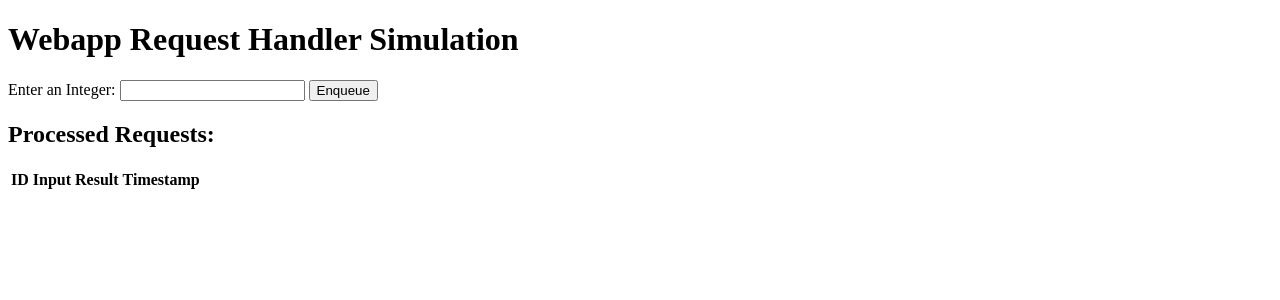
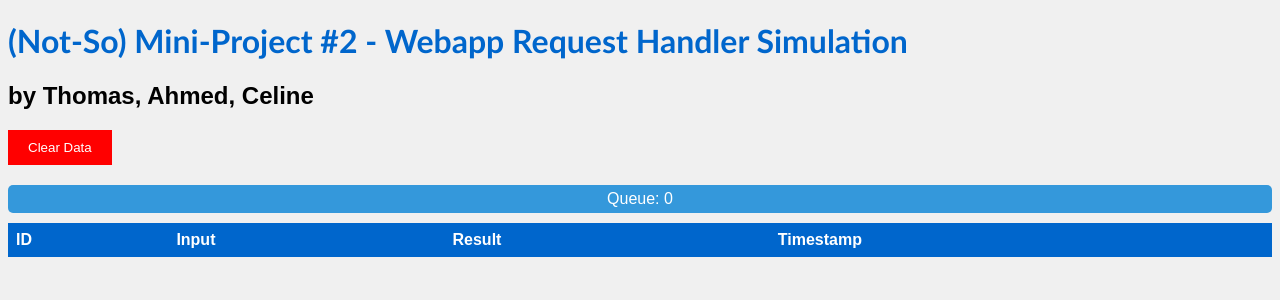
Before and after one commit to MedBoomin/Mini-Project-CS-130, a Flask app: page / in a window 1280 px wide. Shown: the top 300 px of the page. Run offline with Flask 3, Linux system fonts and the light colour scheme; data that the repository does not hold is empty.

Commit message:
Add files via upload

```diff
--- a/CS130/app.py
+++ b/CS130/app.py
@@ -1,4 +1,5 @@
-from flask import Flask, request, render_template, jsonify
+from flask import Flask, request, render_template, jsonify, Response
+from flask_sse import sse
 import threading
 import queue
 import sqlite3
@@ -8,7 +9,8 @@ import json
 import logging
 from threading import Thread
 
-app = Flask(__name__)
+app = Flask(__name__, static_url_path='/static')
+enqueue_count = 0
 new_data = []
 
 # Configure logging
@@ -26,8 +28,8 @@ cursor = conn.cursor()
 cursor.execute('''
     CREATE TABLE IF NOT EXISTS request_log (
         id INTEGER PRIMARY KEY AUTOINCREMENT,
-        input INTEGER,
-        result INTEGER,
+        input TEXT,  -- Change data type to TEXT
+        result TEXT,
         timestamp TIMESTAMP DEFAULT CURRENT_TIMESTAMP
     )
 ''')
@@ -35,6 +37,12 @@ cursor.execute('''
 # Commit and close the database connection
 conn.commit()
 conn.close()
+
+def factorial(n):
+    if n == 0:
+        return 1
+    else:
+        return n * factorial(n - 1)
 
 def process_queue():
     while True:
@@ -44,11 +52,11 @@ def process_queue():
             timestamp = time.strftime('%Y-%m-%d %H:%M:%S')
 
             try:
-                # Log the processed request to the SQLite database as text
-                db_connection = sqlite3.connect('database.db')
+                # Log the processed request to the SQLite database
+                db_connection = sqlite3.connect('request_log.db')
                 db_cursor = db_connection.cursor()
-                db_cursor.execute("INSERT INTO requests (input, result, timestamp) VALUES (?, ?, ?)",
-                                  (str(data), str(result), timestamp))
+                db_cursor.execute("INSERT INTO request_log (input, result, timestamp) VALUES (?, ?, ?)",
+                                  (str(data), result, timestamp))
                 db_connection.commit()
                 db_cursor.close()
                 db_connection.close()
@@ -62,86 +70,142 @@ def generate_updates():
         else:
             time.sleep(1)  # Introduce a delay before checking again
 
-@app.route('/updates')
-def generate_updates():
-    def event_stream():
-        last_id = 0
-        while True:
-            conn = sqlite3.connect('request_log.db')
-            cursor = conn.cursor()
-            cursor.execute('SELECT id, input, result, timestamp FROM request_log WHERE id > ?', (last_id,))
-            data = cursor.fetchall()
-            conn.close()
+# Clear the database upon app startup
+def clear_database():
+    print("Clearing database")  # Add this line for debugging
+    conn = sqlite3.connect('request_log.db')
+    cursor = conn.cursor()
+    cursor.execute('DELETE FROM request_log')
+    conn.commit()
+    conn.close()
 
-            for row in data:
-                yield f"data: {json.dumps({'id': row[0], 'input': row[1], 'result': row[2], 'timestamp': row[3]})}\n\n"
-                last_id = row[0]
+def create_table():
+    conn = sqlite3.connect('request_log.db')
+    cursor = conn.cursor()
+    cursor.execute('''CREATE TABLE IF NOT EXISTS request_log (
+        id TEXT PRIMARY KEY,
+        input TEXT,
+        result TEXT,
+        timestamp DATETIME DEFAULT CURRENT_TIMESTAMP
+    )''')
+    conn.commit()
+    conn.close()
 
-            time.sleep(1)  # Sleep for 1 second before checking for updates again
-
-    return Response(event_stream(), content_type='text/event-stream')
+# Clear the request log
+@app.route('/clear-log', methods=['POST'])
+def clear_log():
+    conn = sqlite3.connect('request_log.db')
+    cursor = conn.cursor()
+    cursor.execute('DELETE FROM request_log')
+    conn.commit()
+    conn.close()
+    return 'Request log cleared', 200
 
 @app.route('/')
 def index():
     return render_template('index.html')
 
-@app.route('/log')
-def log():
-    conn = sqlite3.connect('request_log.db')
-    cursor = conn.cursor()
-
-    # Retrieve all processed requests from the table
-    cursor.execute('SELECT input, result, timestamp FROM request_log ORDER BY timestamp DESC')
-    data = cursor.fetchall()
-
-    conn.close()
-
-    # Format the data as a list of dictionaries
-    processed_requests = [{'input': row[0], 'result': row[1], 'timestamp': row[2]} for row in data]
-
-    return jsonify(processed_requests)
+# SQLite database connection pool
+db_connection_pool = sqlite3.connect('request_log.db', check_same_thread=False)
 
 @app.route('/hook', methods=['POST'])
 def hook():
     try:
-        data = int(request.json['integer'])
-        request_queue.put(data)
+        data = request.get_json()
 
-        # Calculate the factorial
-        result = factorial(data)
+        if data is None:
+            return 'Invalid JSON data', 400
 
-        # Insert data into the SQLite table
+        if 'integer' in data:
+            integer = data['integer']
+
+            # Decide whether to store as INTEGER or TEXT based on a threshold
+            if integer <= 2147483647:  # SQLite maximum INTEGER value
+                result = integer
+            else:
+                result = str(integer)
+
+            # Insert data into the SQLite database
+            with db_connection_pool:
+                cursor = db_connection_pool.cursor()
+                cursor.execute("INSERT INTO request_log (input, result, timestamp) VALUES (?, ?, CURRENT_TIMESTAMP)", (integer, result))
+
+            return 'Enqueued', 200
+        else:
+            return 'Missing integer field', 400
+    except Exception as e:
+        app.logger.error(f"Error in /hook: {str(e)}")
+        return 'Internal Server Error', 500
+
+@app.route('/log')
+def log():
+    # Retrieve data from the SQLite database
+    with db_connection_pool:
+        cursor = db_connection_pool.cursor()
+        cursor.execute("SELECT input, timestamp FROM request_log ORDER BY timestamp DESC LIMIT 100")
+        data = cursor.fetchall()
+
+    return render_template('index.html', data=data)
+
+@app.route('/updates')
+def sse_updates():
+    def event_stream():
         conn = sqlite3.connect('request_log.db')
         cursor = conn.cursor()
-        cursor.execute('INSERT INTO request_log (input, result) VALUES (?, ?)', (data, result))
-        conn.commit()
+        cursor.execute('SELECT id, input, result, timestamp FROM request_log ORDER BY timestamp ASC')
+        data = cursor.fetchall()
         conn.close()
 
-        return 'Enqueued', 200
-    except ValueError:
-        app.logger.error('Invalid input. Please enter a valid integer.')
-        return 'Invalid input. Please enter a valid integer.', 400
-    except Exception as e:
-        app.logger.error(f"Error handling request: {str(e)}")
-        return 'Failed to enqueue', 500
+        for row in data:
+            event = {
+                'id': row[0],
+                'input': row[1],
+                'result': row[2],
+                'timestamp': row[3]
+            }
+            yield 'data: ' + json.dumps(event) + '\n\n'
+
+    return Response(event_stream(), content_type='text/event-stream')
+
+
+@app.route('/clear-data', methods=['POST'])
+def clear_data():
+    conn = sqlite3.connect('request_log.db')
+    cursor = conn.cursor()
+    cursor.execute('DELETE FROM request_log')
+    conn.commit()
+    conn.close()
+    return 'Data cleared', 200
+
+@app.route('/clear-on-refresh', methods=['GET'])
+def clear_on_refresh():
+    # Clear the request log
+    conn = sqlite3.connect('request_log.db')
+    cursor = conn.cursor()
+    cursor.execute('DELETE FROM request_log')
+    conn.commit()
+    conn.close()
+
+    return 'Data cleared on page refresh', 200
+
+@app.after_request
+def add_no_cache_header(response):
+    response.headers['Cache-Control'] = 'no-cache, no-store, must-revalidate'
+    response.headers['Pragma'] = 'no-cache'
+    response.headers['Expires'] = '0'
+    return response
+
+# Implement the factorial function as needed
+def factorial(n):
+    if n == 0:
+        return 1
+    return n * factorial(n - 1)
+
 
 if __name__ == '__main__':
-
     # Create and start a thread for processing the queue
     processing_thread = threading.Thread(target=process_queue)
     processing_thread.start()
 
-    # Initialize the SQLite database table with TEXT data type for input and result
-    db_connection = sqlite3.connect('database.db')
-    db_cursor = db_connection.cursor()
-    db_cursor.execute('''CREATE TABLE IF NOT EXISTS requests
-                        (id INTEGER PRIMARY KEY AUTOINCREMENT,
-                         input TEXT,
-                         result TEXT,
-                         timestamp TEXT)''')
-    db_connection.commit()
-    db_cursor.close()
-    db_connection.close()
-
     # Start the Flask web application
-    app.run(port=5000)
+    app.run(port=5000, threaded=True)
--- /dev/null
+++ b/CS130/static/style.css
@@ -0,0 +1,52 @@
+body {
+    font-family: Arial, sans-serif;
+    background-color: #f0f0f0; /* Background color for the entire page */
+}
+
+h1 {
+    font-family: 'Trebuchet MS', Arial, sans-serif;
+    color: #0066cc; /* Vibrant header color */
+}
+
+table {
+    width: 100%;
+    border-collapse: collapse;
+    background-color: #fff; /* Table background color */
+}
+
+th, td {
+    padding: 8px;
+    text-align: left;
+}
+
+th {
+    background-color: #0066cc; /* Header cell background color */
+    color: #fff; /* Header text color */
+}
+
+tr:nth-child(even) {
+    background-color: #f2f2f2; /* Alternate row background color */
+}
+
+#clear-button {
+    background-color: #ff0000; /* Vibrant clear button color */
+    color: #fff; /* Button text color */
+    padding: 10px 20px;
+    margin-bottom: 10px;
+    border: none;
+    cursor: pointer;
+}
+
+#clear-button:hover {
+    background-color: #ff3333; /* Hover color for the button */
+}
+
+#queue-state {
+    background-color: #3498db;
+    color: #fff;
+    padding: 5px;
+    font-size: 16px;
+    margin: 10px 0;
+    border-radius: 5px;
+    text-align: center;
+}
--- a/CS130/templates/index.html
+++ b/CS130/templates/index.html
@@ -1,20 +1,20 @@
 <!DOCTYPE html>
-<html lang="en">
+<html>
 <head>
-    <meta charset="UTF-8">
-    <meta name="viewport" content="width=device-width, initial-scale=1.0">
-    <title>Webapp Request Handler Simulation</title>
+    <title>SSE Example</title>
+    <link rel="stylesheet" type="text/css" href="{{ url_for('static', filename='style.css') }}">
 </head>
 <body>
-    <h1>Webapp Request Handler Simulation</h1>
-    <form id="enqueue-form">
-        <label for="integer">Enter an Integer:</label>
-        <input type="number" id="integer" name="integer" required>
-        <button type="button" onclick="enqueueData()">Enqueue</button>
-    </form>
+    <div><h1>(Not-So) Mini-Project #2 - Webapp Request Handler Simulation</h1>
+    </div>
+    <div>
+        <h2>by Thomas, Ahmed, Celine</h2>
 
-    <!-- Processed Requests Table -->
-    <h2>Processed Requests:</h2>
+    </div>
+
+    <div>
+        <button id="clear-button">Clear Data</button>
+        <div id="queue-state">Queue: 0</div>
         <table>
             <thead>
                 <tr>
@@ -24,25 +24,54 @@
                     <th>Timestamp</th>
                 </tr>
             </thead>
-        <tbody id="processed-requests">
-            <!-- Data will be added here dynamically by JavaScript -->
+            <tbody id="log-data">
+                <!-- Data will be dynamically added here -->
             </tbody>
-    </table>
+        </table></div>
 
     <script>
-        // Function to update the processed requests table
-        function updateProcessedRequests(data) {
-            const processedRequestsTable = document.getElementById('processed-requests');
-            processedRequestsTable.innerHTML = '';
+        const eventSource = new EventSource('/updates');
+        const logData = document.getElementById('log-data');
+        const clearButton = document.getElementById('clear-button');
+        const queueState = document.getElementById('queue-state');
+        let currentQueue = 0;
 
-            data.forEach(item => {
-                const row = document.createElement('tr');
-                row.innerHTML = `
-                    <td>${item.id}</td>
-                    <td>${item.input}</td>
-                    <td>${item.result}</td>
-                    <td>${item.timestamp}</td>
+        clearButton.addEventListener('click', () => {
+            fetch('/clear-log', { method: 'POST' })
+                .then(response => {
+                    if (response.ok) {
+                        console.log('Request log cleared');
+                        logData.innerHTML = ''; // Clear the table on button click
+                        currentQueue = 0; // Reset the queue count
+                        queueState.textContent = `Queue: ${currentQueue}`; // Update the queue state
+                    } else {
+                        console.error('Failed to clear request log');
+                    }
+                })
+                .catch(error => {
+                    console.error('Error while clearing request log:', error);
+                });
+        });
+
+        // Set the initial queue count to 0 when the page is loaded
+        currentQueue = 0;
+        queueState.textContent = `Queue: ${currentQueue}`;
+
+        eventSource.onmessage = function(event) {
+            const data = JSON.parse(event.data);
+            const newRow = document.createElement('tr');
+            newRow.innerHTML = `
+                <td>${data.id}</td>
+                <td>${data.input}</td>
+                <td>${data.result}</td>
+                <td>${data.timestamp}</td>
             `;
-                processedRequestsTable.appendChild(row);
-            });
-        }
+            logData.appendChild(newRow);
+
+            // Update the queue state
+            currentQueue++;
+            queueState.textContent = `Queue: ${currentQueue}`;
+        };
+    </script>
+</body>
+</html>
--- a/CS130/test.py
+++ b/CS130/test.py
@@ -1,11 +1,11 @@
 import requests
 import random
 
-# Define the URL of your app's /hook endpoint
+# Define the URL of your Flask application's /hook endpoint
 url = 'http://127.0.0.1:5000/hook'  # Change the URL as needed
 
 # Generate 1000 random integers to simulate the requests
-integers = [random.randint(1, 1000) for _ in range(1000)]
+integers = [random.randint(1, 3) for _ in range(5)]
 
 # Send 1000 POST requests to the /hook endpoint
 for integer in integers:
```
Also changed, not shown: CS130/templates/log.html (added, +14 -0 lines), CS130/instance/request_log.db (added), CS130/request_log.db, CS130/static/loading.gif (added), 1 other file. Lines whose indentation alone changed are shown as unchanged.
